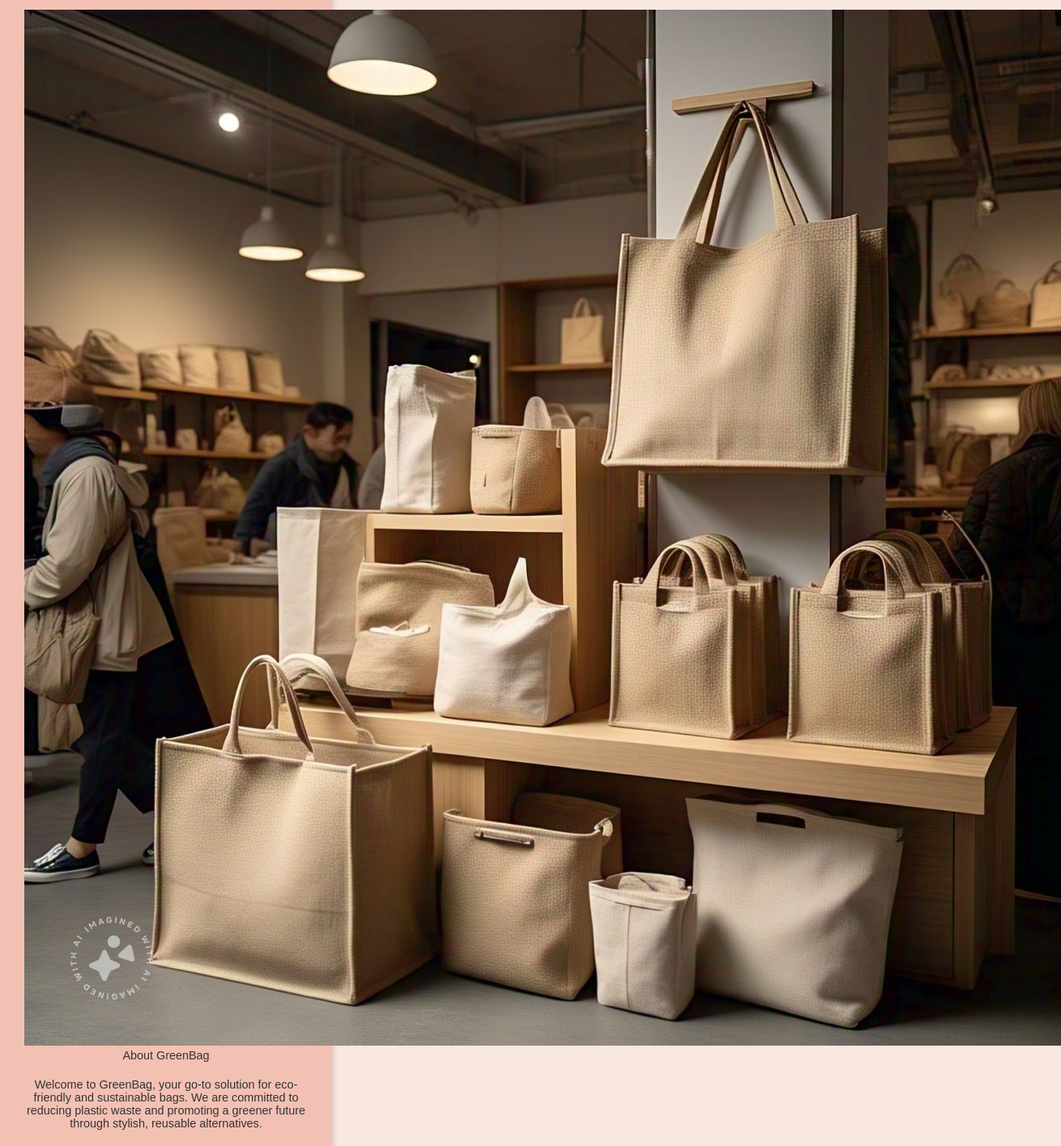
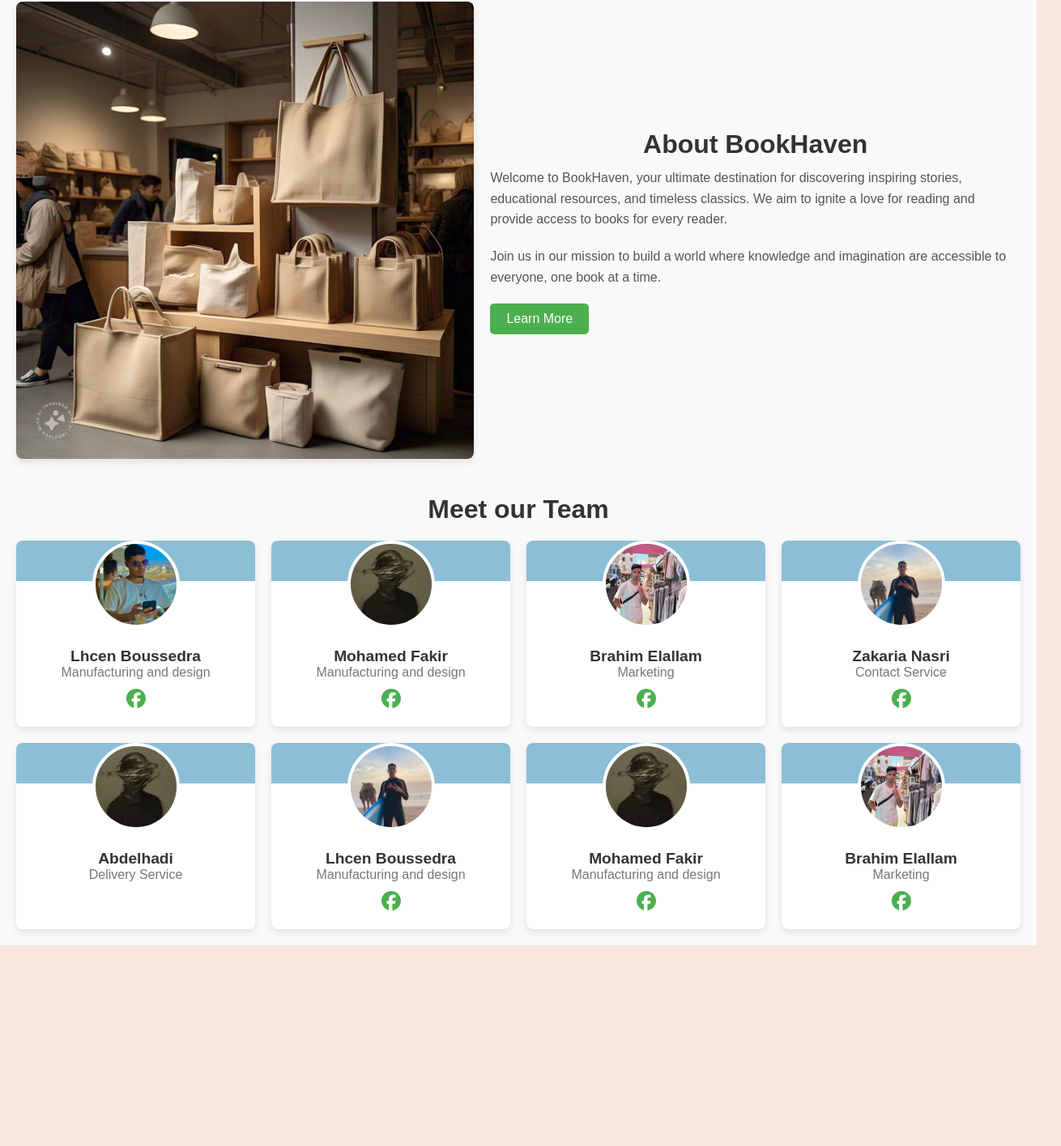
Before and after one commit to ayoubmorchid/bookhaven, a React (Create React App) app: page /about in a window 1280 px wide. Shown: the part 18-1434 px from the top of the page at 81% size, 1310 px wide, since content can reach past the window. After the commit the page ends 1186 px from the top, so only its background shows below. Built offline with nearby package versions, Linux system fonts and the light colour scheme.

Commit message:
create page about

```diff
--- a/src/pages/about.jsx
+++ b/src/pages/about.jsx
@@ -1,12 +1,13 @@
 import React from 'react';
 import img from '../assets/img/about.jpg';
 import { FontAwesomeIcon } from '@fortawesome/react-fontawesome';
-import { faFacebook, faTwitter, faInstagram } from '@fortawesome/free-brands-svg-icons';
+import { faFacebook } from '@fortawesome/free-brands-svg-icons';
 import hsina from '../assets/img/team/hsina.jpg';
 import med from '../assets/img/team/med.jpg';
 import brahim from '../assets/img/team/brahim.jpg';
-import inco from '../assets/img/team/inco.jpg';
+import ayoub from '../assets/img/team/ayoub.jpg';
 import { Link } from 'react-router-dom';
+import '../style/aboutus.css';
 
 const teamData = [
   {
@@ -15,7 +16,7 @@
     role: 'Manufacturing and design',
     img: hsina,
     color: '#8cbed6',
-    fb:'https://www.facebook.com/profile.php?id=100071638552830'
+    fb: 'https://www.facebook.com/profile.php?id=100071638552830',
   },
   {
     id: 2,
@@ -28,117 +29,95 @@
   {
     id: 3,
     name: 'Brahim Elallam',
-    role: 'marketing',
+    role: 'Marketing',
     img: brahim,
     color: '#8cbed6',
-    fb:'https://www.facebook.com/brahim.elallam.18'
+    fb: 'https://www.facebook.com/brahim.elallam.18',
+  },
+  {
+    id: 4,
+    name: 'Zakaria Nasri',
+    role: 'Contact Service',
+    img:ayoub ,
+    color: '#8cbed6',
+    fb: 'https://www.facebook.com/zakaria.hakim.798',
+  },
+  {
+    id: 5,
+    name: 'Abdelhadi',
+    role: 'Delivery Service',
+    img: med,
+    color: '#8cbed6',
+  },
+  {
+    id: 1,
+    name: 'Lhcen Boussedra',
+    role: 'Manufacturing and design',
+    img: ayoub,
+    color: '#8cbed6',
+    fb: 'https://www.facebook.com/profile.php?id=100071638552830',
+  },
+  {
+    id: 2,
+    name: 'Mohamed Fakir',
+    role: 'Manufacturing and design',
+    img: med,
+    color: '#8cbed6',
+    fb: 'https://www.facebook.com/Mohamed.PNX.01',
   },
   {
     id: 3,
-    name: 'Zakaria Nasri',
-    role: 'Contact Service',
-    img: inco,
+    name: 'Brahim Elallam',
+    role: 'Marketing',
+    img: brahim,
     color: '#8cbed6',
-    fb:'https://www.facebook.com/zakaria.hakim.798'
+    fb: 'https://www.facebook.com/brahim.elallam.18',
   },
-  {
-    id: 3,
-    name: 'abdelhadi',
-    role: 'Delivery service',
-    img: inco,
-    color: '#8cbed6',
-  },
+
 ];
+
 
 const AboutUs = () => {
   return (
-    <div className="min-h-screen bg-white py-10">
-      {/* About Section */}
-      <section id="about" className="pt-16 bg-white">
-        <div className="container mx-auto px-5 sm:px-10 md:px-12 lg:px-20 flex flex-col lg:flex-row items-center gap-10 lg:gap-16">
-          {/* Image */}
-          <div className="flex-1">
-            <img
-              src={img}
-              alt="About GreenBag"
-              className="w-full h-auto rounded-lg shadow-lg object-cover"
-            />
+    <div className="about-container">
+      <section className="about-section">
+        <div className="about-content">
+          <div className="about-image">
+            <img src={img} alt="About GreenBag" className="image" />
           </div>
 
-          {/* Text Content */}
-          <div className="flex-1 text-start lg:text-left">
-            <p className="text-green-600 relative before:absolute before:w-20 before:h-1 before:bg-green-600 before:top-[50%] before:left-0 pl-24 text-4xl font-semibold before:translate-y-[-50%] max-sm:before:w-16 max-sm:pl-20">
-              About GreenBag
-            </p>
-            <p className="mt-6 text-base sm:text-lg md:text-xl lg:text-2xl text-gray-600 leading-relaxed">
-              Welcome to GreenBag, your go-to solution for eco-friendly and sustainable bags. We are committed to reducing plastic waste and promoting a greener future through stylish, reusable alternatives.
-            </p>
-            <p className="mt-4 text-base sm:text-lg md:text-xl lg:text-2xl text-gray-600 leading-relaxed">
-              Join us on this mission to make a positive impact on the environment, one bag at a time.
-            </p>
-
-            <Link to='https://www.facebook.com/green.bag.206066'
-              className=" mt-8 px-6 py-3 flex items-center justify-center gap-2 bg-green-600 text-white font-medium rounded-md shadow-lg hover:shadow-xl transition duration-300 "
-            >
-              <FontAwesomeIcon icon={faFacebook} className="text-lg" />
-              Learn More
+          <div className="about-text">
+            <h2>About BookHaven            </h2>
+            <p>
+            Welcome to BookHaven, your ultimate destination for discovering inspiring stories, educational resources, and timeless classics. We aim to ignite a love for reading and provide access to books for every reader.</p>
+            <p>
+            Join us in our mission to build a world where knowledge and imagination are accessible to everyone, one book at a time.</p>
+            <Link to="https://www.facebook.com/green.bag.206066" className="learn-more-btn">
+              <FontAwesomeIcon  /> Learn More
             </Link>
           </div>
         </div>
       </section>
 
-      {/* Meet the Team Section */}
-      <section className="mt-16">
-    <div className="container mx-auto max-w-6xl text-center">
-      <h2 className="text-gray-800 text-4xl font-extrabold mb-10">Meet our Team</h2>
 
-      <div className="grid lg:grid-cols-3 sm:grid-cols-2 gap-8 px-6">
+      <section className="team-section">
+        <h2>Meet our Team</h2>
+        <div className="team-grid">
           {teamData.map((member) => (
-          <div
-            key={member.id}
-            className="bg-white rounded-lg shadow-md overflow-hidden hover:scale-105 transition-all "
-          >
-            <div style={{ backgroundColor: member.color }} className="h-32"></div>
-            <img
-              src={member.img}
-              alt={member.name}
-              className="w-36 h-36 border-4 border-white rounded-full -mt-16 shadow-lg mx-auto"
-            />
-            <div className="p-6">
-              <h4 className="text-gray-800 text-lg font-bold">{member.name}</h4>
-              <p className="text-gray-600 text-sm mt-1">{member.role}</p>
-
-              <div className="space-x-4 mt-6 flex justify-center">
+            <div key={member.id} className="team-member">
+              <div className="team-header" style={{ backgroundColor: member.color }}></div>
+              <img src={member.img} alt={member.name} className="team-image" />
+              <div className="team-info">
+                <h4>{member.name}</h4>
+                <p>{member.role}</p>
                 {member.fb && (
-    <a
-      href={member.fb}
-      className="w-8 h-8 flex items-center justify-center rounded-full bg-white shadow-md hover:bg-gray-200"
-      title="Facebook"
-    >
-      {/* You can add an icon or text here */}
-      <FontAwesomeIcon icon={faFacebook} className="text-blue-600" />
+                  <a href={member.fb} className="social-link" title="Facebook">
+                    <FontAwesomeIcon icon={faFacebook} />
                   </a>
                 )}
-
-                {/* <a
-                  href="#"
-                  className="w-8 h-8 flex items-center justify-center rounded-full bg-white shadow-md hover:bg-gray-200"
-                  title="Twitter"
-                >
-                  <FontAwesomeIcon icon={faTwitter} className="text-blue-400" />
-                </a>
-                <a
-                  href="#"
-                  className="w-8 h-8 flex items-center justify-center rounded-full bg-white shadow-md hover:bg-gray-200"
-                  title="Instagram"
-                >
-                  <FontAwesomeIcon icon={faInstagram} className="text-pink-500" />
-                </a> */}
-              </div>
               </div>
             </div>
           ))}
-      </div>
         </div>
       </section>
     </div>
--- /dev/null
+++ b/src/style/aboutus.css
@@ -0,0 +1,122 @@
+.about-container {
+    background-color: #f9f9f9;
+    padding: 20px;
+  }
+
+  .about-section {
+    display: flex;
+    flex-wrap: wrap;
+    align-items: center;
+    gap: 20px;
+    margin-bottom: 40px;
+  }
+
+  .about-content {
+    display: flex;
+    gap: 20px;
+    align-items: center;
+  }
+
+  .about-image .image {
+    max-width: 100%;
+    border-radius: 8px;
+    box-shadow: 0px 4px 8px rgba(0, 0, 0, 0.1);
+  }
+
+  .about-text h2 {
+    color: #333;
+    font-size: 2rem;
+    margin-bottom: 10px;
+  }
+
+  .about-text p {
+    color: #555;
+    font-size: 1rem;
+    line-height: 1.6;
+    margin-bottom: 20px;
+  }
+
+  .learn-more-btn {
+    display: inline-block;
+    background-color: #4caf50;
+    color: #fff;
+    padding: 10px 20px;
+    border-radius: 5px;
+    text-decoration: none;
+    transition: background-color 0.3s ease;
+  }
+
+  .learn-more-btn:hover {
+    background-color: #45a049;
+  }
+
+  /* Team Section */
+  .team-section {
+    text-align: center;
+    margin-top: 40px;
+  }
+
+  .team-section h2 {
+    font-size: 2rem;
+    color: #333;
+    margin-bottom: 20px;
+  }
+
+  .team-grid {
+    display: grid;
+    grid-template-columns: repeat(auto-fit, minmax(250px, 1fr));
+    gap: 20px;
+  }
+
+  .team-member {
+    background: #fff;
+    border-radius: 8px;
+    box-shadow: 0px 4px 8px rgba(0, 0, 0, 0.1);
+    overflow: hidden;
+    transition: transform 0.3s ease;
+  }
+
+  .team-member:hover {
+    transform: scale(1.05);
+  }
+
+  .team-header {
+    height: 50px;
+    width: 100%;
+  }
+
+  .team-image {
+    width: 100px;
+    height: 100px;
+    margin: -50px auto 0;
+    border-radius: 50%;
+    border: 4px solid #fff;
+    object-fit: cover;
+  }
+
+  .team-info {
+    padding: 20px;
+    text-align: center;
+  }
+
+  .team-info h4 {
+    font-size: 1.2rem;
+    color: #333;
+  }
+
+  .team-info p {
+    font-size: 1rem;
+    color: #777;
+  }
+
+  .social-link {
+    display: inline-block;
+    margin-top: 10px;
+    color: #4caf50;
+    font-size: 1.5rem;
+    text-decoration: none;
+  }
+
+  .social-link:hover {
+    color: #388e3c;
+  }
--- a/src/style/books.css
+++ b/src/style/books.css
@@ -1,4 +1,3 @@
-/* الكتب.css - CSS القديم */
 body {
   margin: 0;
   font-family: Arial, sans-serif;
@@ -63,7 +62,7 @@
   margin: 20px;
 }
 
-/* Sidebar */
+
 .sidebar {
   width: 250px;
   background-color: #f5f5f5;
@@ -98,7 +97,7 @@
   text-decoration: underline;
 }
 
-/* Book Grid */
+
 .category-section h3 {
   font-size: 1.5rem;
   color: #800000;
--- a/src/style/contactus.css
+++ b/src/style/contactus.css
@@ -124,7 +124,7 @@
 /* الخريطة */
 .contact-map iframe {
   width: 100%;
-  height: 300px;
+  height: 308px;
   border-radius: 10px;
   box-shadow: 0 6px 12px rgba(0, 0, 0, 0.1);
   animation: fadeIn 1.5s ease-in-out;
```
Also changed, not shown: src/assets/img/team/ayoub.jpg (added), src/assets/img/team/inco.jpg (deleted). Lines whose indentation alone changed are shown as unchanged.
